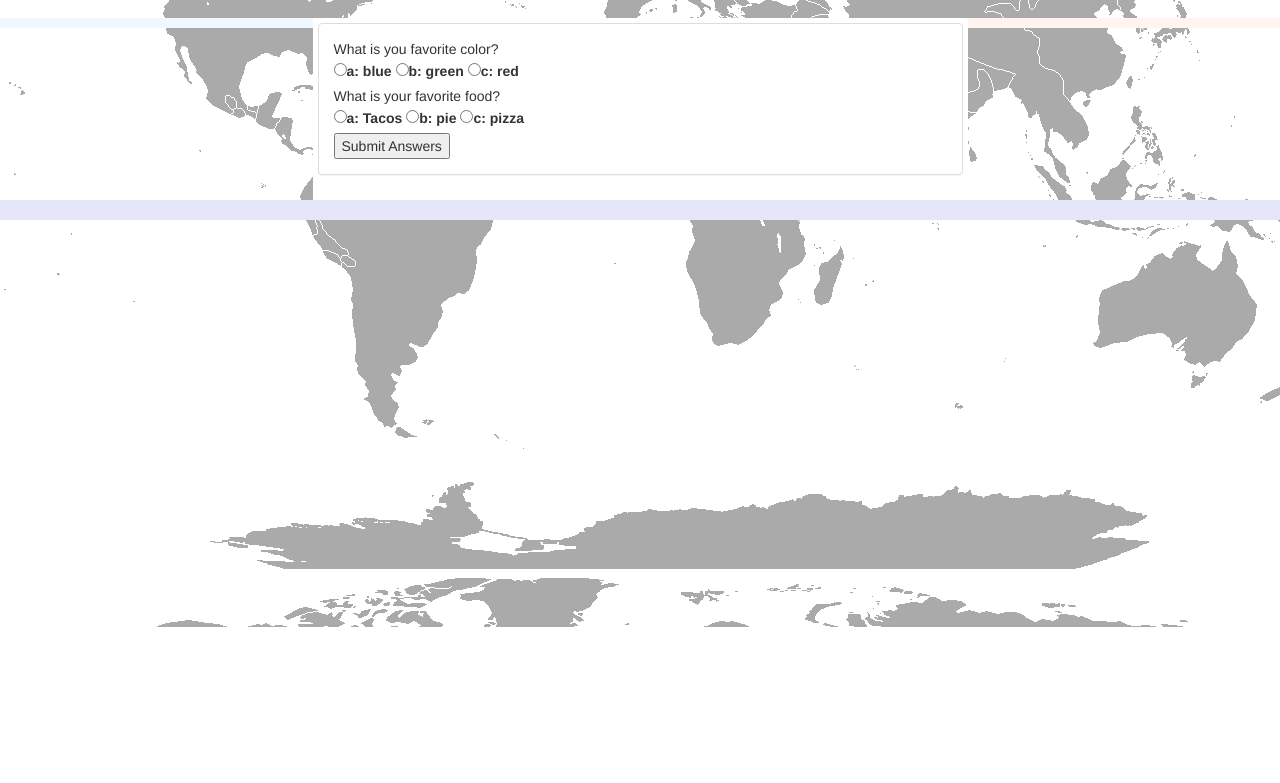
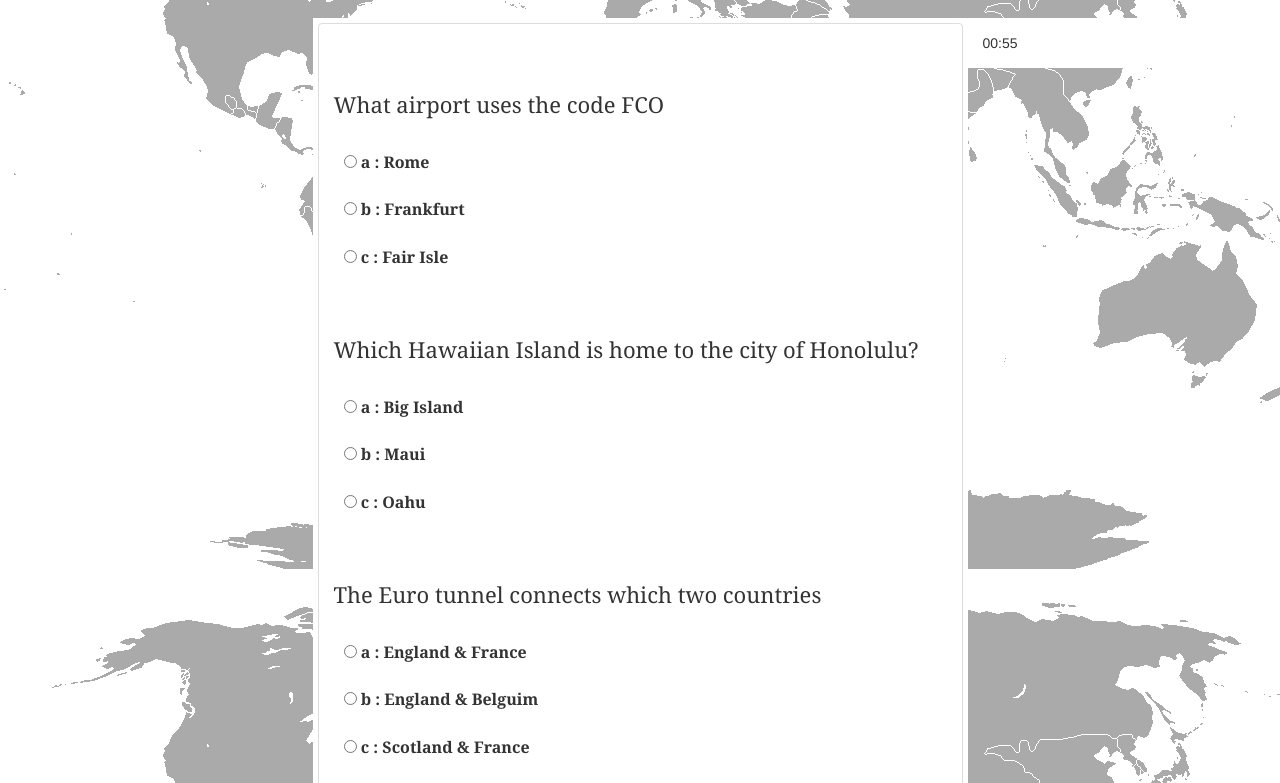
Before and after one commit to acrosswhite/Trivia_game, a plain HTML site: page index.html in a window 1280 px wide. Shown: the part 173-956 px from the top of the page. Before the commit the page ends 800 px from the top, so only its background shows below. Drawn offline with nearby package versions, Linux system fonts and the light colour scheme.

Commit message:
update game

```diff
--- a/index.html
+++ b/index.html
@@ -32,12 +32,15 @@
 				<div class="panel panel-default">
 				  <div class="panel-body">
 				    <div id="quiz"></div>
+				    <br><br>
 						<button id="submit">Submit Answers</button>
 					<div id="results"></div>
 				  </div>
 				</div>
 			</div>
-			<div class="col-md-3" id="right-side-panel"></div>
+			<div class="col-md-3" id="right-side-panel">
+				<div id="display"></div>
+			</div>
 		</div>
 
 		<div class="row">
--- a/style.css
+++ b/style.css
@@ -8,10 +8,10 @@ body {
 
 	text-align: center;
 	padding: 10px;
+	font-family: Georgia;
 }
 
 #left-side-panel {
-	background-color: aliceblue;
 	padding: 5px;
 
 }
@@ -23,12 +23,39 @@ body {
 }
 
 #right-side-panel {
-	background-color: seashell;
+	background-color: white;
 	padding: 5px;
 
 }
 
 #page-bottom {
-	background-color: lavender;
 	padding: 10px;
 }
+
+#submit{
+	font-size: 16px;
+	padding: 5px;
+	color: darkgreen;
+	font-family: Georgia;
+}
+
+#display {
+	padding: 10px;
+}
+
+.question {
+	padding-top: 50px;
+	font-family: Georgia;
+	font-size: 22px;
+}
+
+ul {
+	list-style-type: none;
+}
+
+li {
+	padding: 10px;
+	list-style-type: none;
+	font-size: 16px;
+	font-family: Georgia;
+}
--- a/trivia.js
+++ b/trivia.js
@@ -1,18 +1,45 @@
  var triviaQuestions = [{
- 	question: "What is you favorite color?", answers: {
- 		a: "blue",
- 		b: "green",
- 		c: "red",
+ 	question: "What airport uses the code FCO", answers: {
+ 		a: " Rome",
+ 		b: " Frankfurt",
+ 		c: " Fair Isle",
  	},
  	correctAnswer: "a",
  },
 
- 	{question: "What is your favorite food?", answers: {
- 		a: "Tacos",
- 		b: "pie",
- 		c: "pizza",
+ 	{question: "Which Hawaiian Island is home to the city of Honolulu?", answers: {
+ 		a: " Big Island",
+ 		b: " Maui",
+ 		c: " Oahu",
+ 	},
+ 	correctAnswer: "c",
+ },
+
+
+ 	{question: "The Euro tunnel connects which two countries", answers: {
+ 		a: " England & France",
+ 		b: " England & Belguim",
+ 		c: " Scotland & France",
  	},
  	correctAnswer: "a",
+ },
+
+
+ 	{question: "Where is the Maya ruin of Chichen Itza located?", answers: {
+ 		a: " Belize",
+ 		b: " Mexico",
+ 		c: " Peru",
+ 	},
+ 	correctAnswer: "b",
+ },
+
+
+ 	{question: "Which of the following countries has a capital city that is not of the same name?", answers: {
+ 		a: " Luxembourg",
+ 		b: " Grenada",
+ 		c: " Singapore",
+ 	},
+ 	correctAnswer: "b",
  },
 
  ];
@@ -32,26 +59,94 @@ var generateQuiz =function (){
 	var buildQuiz = function (){
 		var output = [];
       	var answers = [];
+      	var intervalId;
+      	var clockRunning = false;
+
+      	var clock = {
+      		time: 60,
+
+      	//start counting down the clock when the quiz starts
+
+      		start: function()	{
+      			if (!clockRunning){
+      				intervalId = setInterval(clock.countdown, 1000);
+      				clockRunning = true;
+      				setTimeout(clock.finish, 30000);
+      			}
+
+      			var converted = clock.timeConverter(clock.time);
+				$("#display").html(converted);
+      		},
+
+  			countdown: function(){
+
+  				clock.time--;
+
+  			  	var converted = clock.timeConverter(clock.time);
+
+			    console.log(converted);
+
+				$("#display").html(converted);
+
+			},
+
+      	  	timeConverter: function(t) {
+
+		    //  Takes the current time in seconds and convert it to minutes and seconds (mm:ss).
+				    var minutes = Math.floor(t / 60);
+				    var seconds = t - (minutes * 60);
+
+				    if (seconds < 10) {
+				      seconds = "0" + seconds;
+				    }
+
+				    if (minutes === 0) {
+				      minutes = "00";
+				    }
+
+				    else if (minutes < 10) {
+				      minutes = "0" + minutes;
+				    }
+
+				    return minutes + ":" + seconds;
+				},
+			finish: function(){
+				clockRunning = false;
+				clearInterval(intervalId);
+				alert("Time's up!")
+				showResults ();
+			}
+		};
+
+		//loop through the questions and update html with questions and answer choices
+		answers.push("<ul>");
 
       	for (var i = 0; i < triviaQuestions.length; i++) {
       		console.log(i);
       		answers = [];
       		for (letter in triviaQuestions[i].answers) {
-      			answers.push("<label>"
-      			+ '<input type="radio" name=triviaQuestion' + i + ' value="'+letter+'">'
-					+ letter + ": "
-					+ triviaQuestions[i].answers[letter]+ "</label>")
+      			answers.push("<li>", "<label>"
+      			+ '<input type="radio" name=triviaQuestion' + i + ' value="'+letter+'" class="triviaQuestion">'
+					+ "  " + letter + " : "
+					+ triviaQuestions[i].answers[letter]+ "</label>", "</li>")
       		};
+
+      		answers.push("</ul>");
 
       		output.push(
 			'<div class="question">' + triviaQuestions[i].question + '</div>'
+			+'<br>'
 			+ '<div class="answers">' + answers.join(' ') + '</div>')
 
 			quiz.innerHTML = output.join('');
 			console.log(output.join(''));
 
-     };
-};
+			clock.start();
+
+     	};
+ 	};
+
+//display anwers correct/not correct after the timer runs out out or the user submits
 
 	var showResults = function (){
 
@@ -82,9 +177,13 @@ var generateQuiz =function (){
 	$("#submit").on("click", showResults);
 };
 
+
+//run the functions on game load
+
 $(document).ready(function() {
 
 generateQuiz();
+
 console.log("generate quiz done")
 
 });
```
Also changed, not shown: 1 other file.
